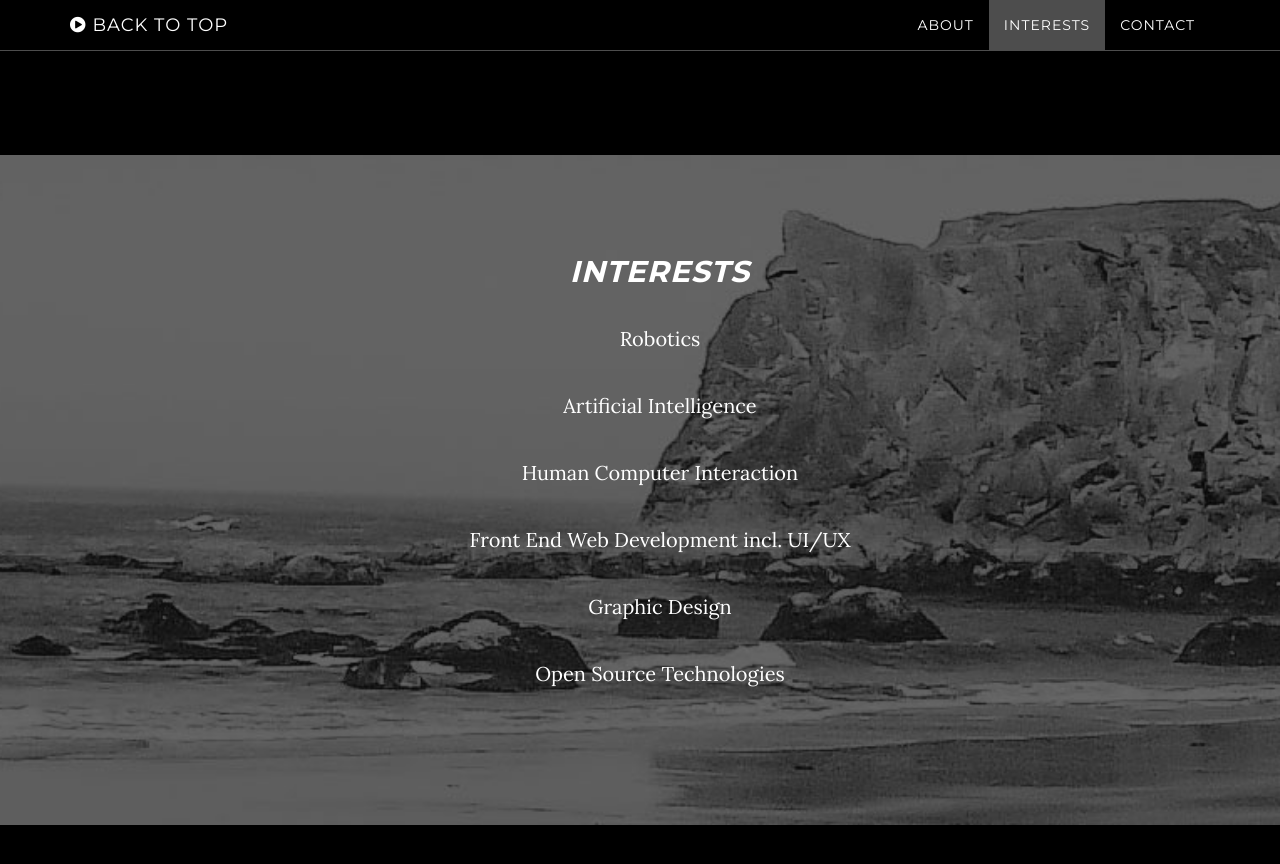
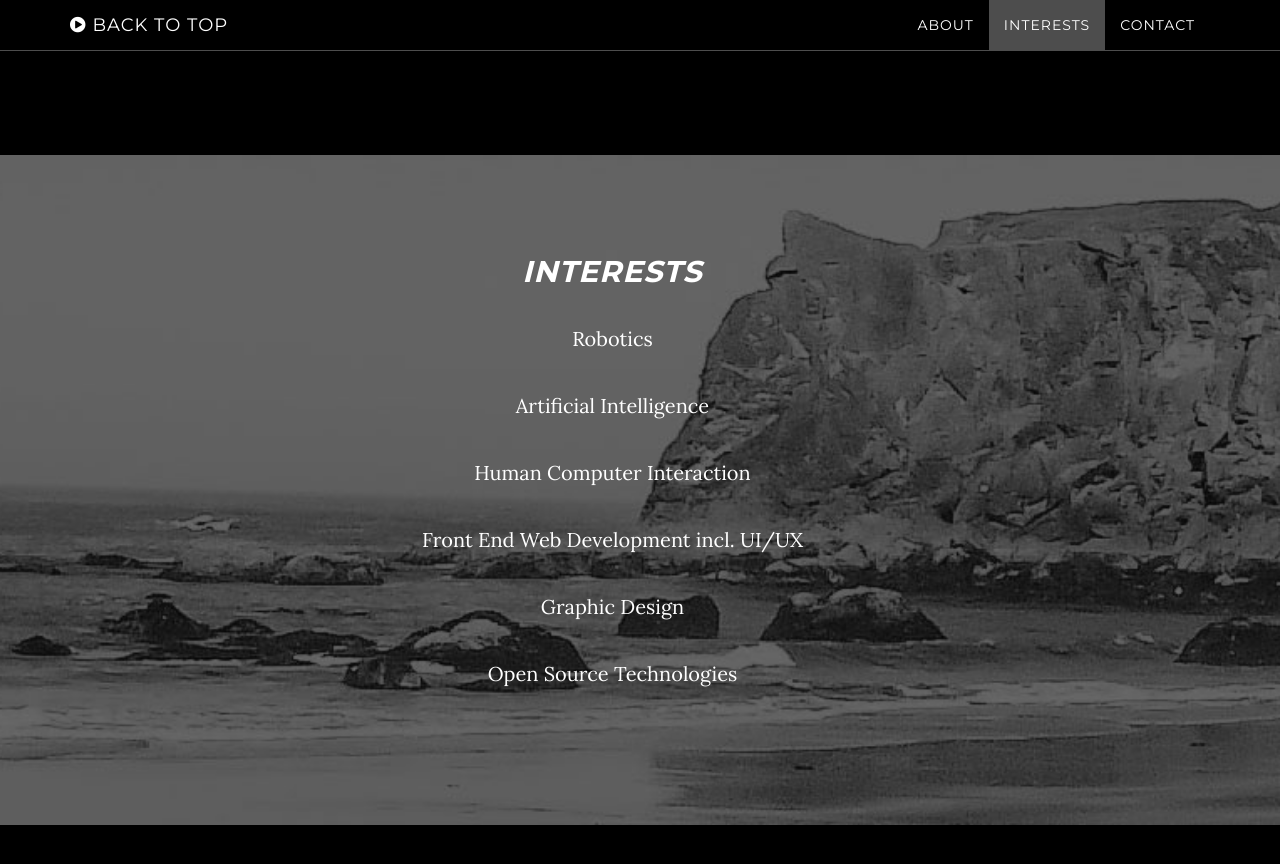
Before and after one commit to FuzzyLogician1/FuzzyLogician1.github.io, a Jekyll site: the page built from index.html, in a window 1280 px wide and 900 px high, scrolled down 1743 px. Shown: the top 864 px of the window. Built offline with Jekyll 4.4.1, drawn with Linux system fonts in a browser that asks for light colours.

Commit message:
-noodling around

```diff
--- a/_config.yml
+++ b/_config.yml
@@ -10,7 +10,7 @@
   links: '#219ab3'
 
 # Footer settings
-footer: Your Website
+footer: FuzzyLogic
 
 # Social networks usernames (many more available: google-plus, flickr, dribbble, pinterest, instagram, tumblr, linkedin, etc.)
 social:
--- a/_includes/download.html
+++ b/_includes/download.html
@@ -2,7 +2,7 @@
     <section id="download" class="content-section text-center">
         <div class="download-section">
             <div class="container">
-                <div class="col-lg-8 col-lg-offset-2">
+                <div class="col-lg-7 col-lg-offset-2">
                   <ul>
                     <h2><i>Interests</i></h2>
                     <p>Robotics</p>
```
Also changed, not shown: screenshot.png (deleted).
